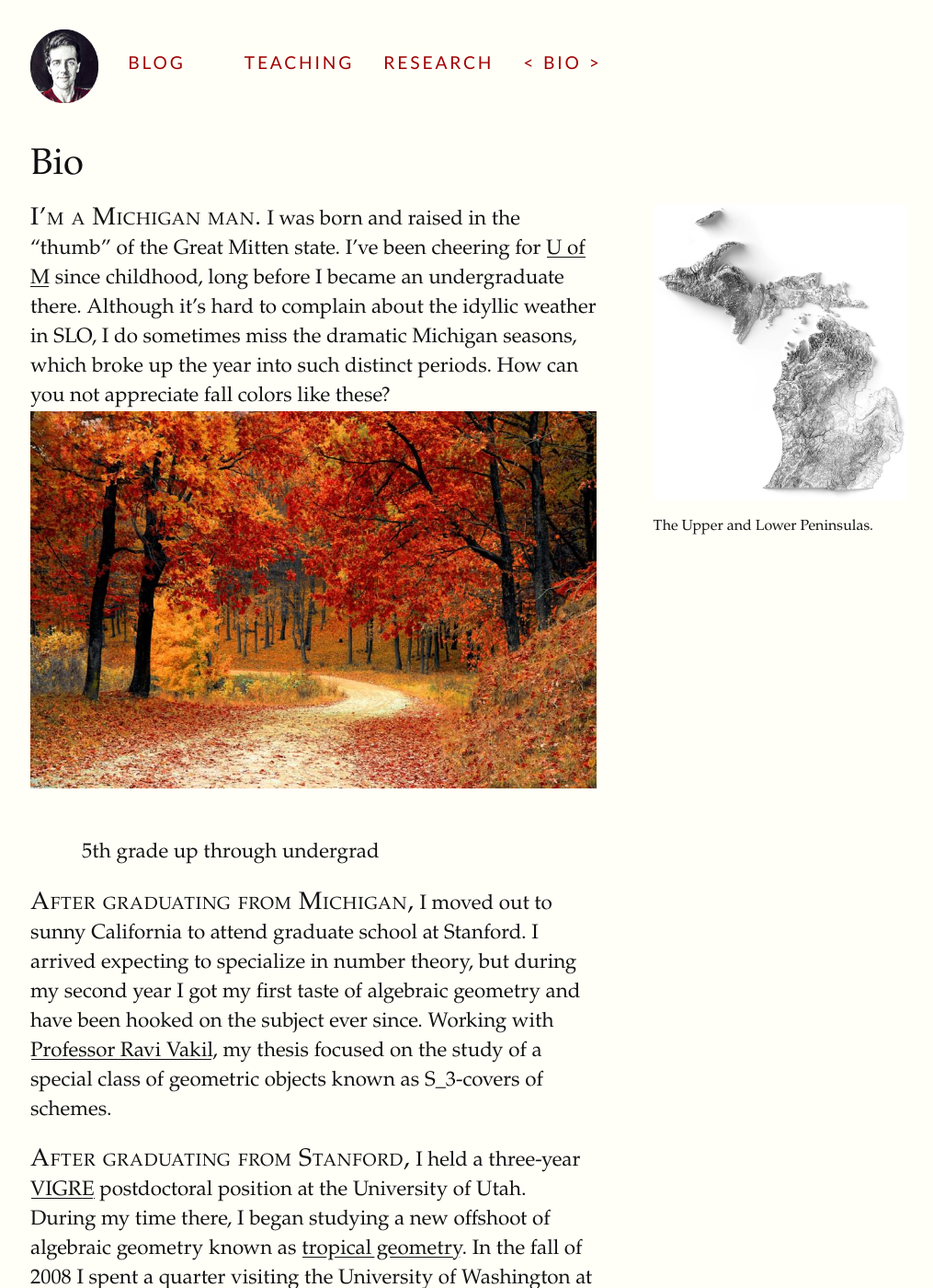
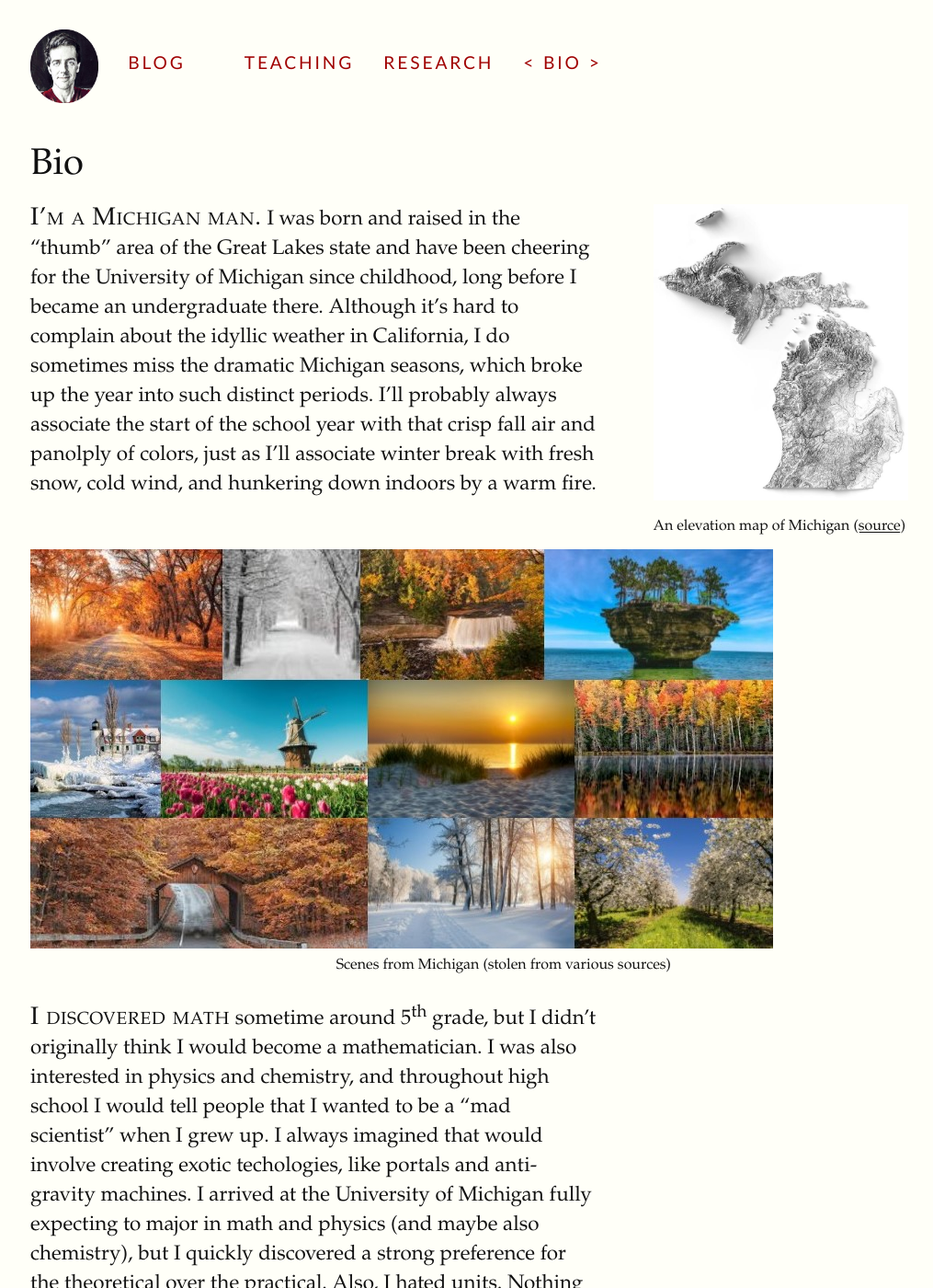
Before and after one commit to roberteaston/blog, a Jekyll site: the page built from about/index.md, in a window 1280 px wide and 1400 px high. Shown: the whole window at 92% size, without its empty margins (127-1142 px from the left). Built offline with Jekyll 4.4.1, drawn with Linux system fonts in a browser that asks for light colours; some web fonts are replaced; formulas are drawn with MathJax 3; some of the changed text lies outside the part shown.

Commit message:
More bio updates

```diff
--- a/about/index.md
+++ b/about/index.md
@@ -4,13 +4,19 @@
 order: 3
 ---
 
-{% marginfigure "margin-figure-id" "assets/img/michigan.png" "The Upper and Lower Peninsulas." %}{% newthought "I'm a Michigan man."%} I was born and raised in the "thumb" of the Great Mitten state. I've been cheering for [U of M](https://umich.edu/) since childhood, long before I became an undergraduate there. Although it's hard to complain about the idyllic weather in SLO, I do sometimes miss the dramatic Michigan seasons, which broke up the year into such distinct periods. How can you not appreciate fall colors like these?
+{% marginfigure "id-michigan" "assets/img/michigan.png" "An elevation map of Michigan ([source](https://muir-way.com/products/michigan-elevation-map))" %}{% newthought "I'm a Michigan man."%} I was born and raised in the "thumb" area of the Great Lakes state and have been cheering for the University of Michigan since childhood, long before I became an undergraduate there. Although it's hard to complain about the idyllic weather in California, I do sometimes miss the dramatic Michigan seasons, which broke up the year into such distinct periods. I'll probably always associate the start of the school year with that crisp fall air and panolply of colors, just as I'll associate winter break with fresh snow, cold wind, and hunkering down indoors by a warm fire.
 
-{% maincolumn "assets/img/michigan_fall.jpg" "" %}
+<br>
 
-- 5th grade up through undergrad
+{% fullwidth "assets/img/ImageQuilt-Michigan.png" "Scenes from Michigan (stolen from various sources)"%}
 
-{% newthought "After graduating from Michigan,"%} I moved out to sunny California to attend graduate school at Stanford. I arrived expecting to specialize in number theory, but during my second year I got my first taste of algebraic geometry and have been hooked on the subject ever since. Working with [Professor Ravi Vakil](http://math.stanford.edu/~vakil/), my thesis focused on the study of a special class of geometric objects known as S_3-covers of schemes.
+{% newthought "I discovered math"%} sometime around 5<sup>th</sup> grade, but I didn't originally think I would become a mathematician. I was also interested in physics and chemistry, and throughout high school I would tell people that I wanted to be a "mad scientist" when I grew up. I always imagined that would involve creating exotic techologies, like portals and anti-gravity machines. I arrived at the University of Michigan fully expecting to major in math and physics (and maybe also chemistry), but I quickly discovered a strong preference for the theoretical over the practical. Also, I hated units. Nothing could get my blood boiling faster than the declaration "We'll set our units so that the speed of light is one." And I know I'm not the only one who felt that way.
+
+{% epigraph 'For those who want some proof that physicists are human, the proof is in the idiocy of all the different units which they use for measuring energy.' 'Richard P. Feynmann' '"The Character of Physical Law"' %}
+
+In any case, my interests quickly focused on the more theoretical subjects, especially number theory.
+
+{% marginfigure "id-ravi" "assets/img/vakil.jpg" "Ravi Vakil is one of only eight people to become a Putnam Fellow four times." %}{% newthought "After graduating from Michigan,"%} I moved out to sunny California to attend graduate school at Stanford. I arrived expecting to specialize in number theory, but during my second year I got my first taste of algebraic geometry and have been hooked on the subject ever since. Working with [Professor Ravi Vakil](http://math.stanford.edu/~vakil/), my thesis focused on the study of a special class of geometric objects known as $$S_3$$-covers of schemes.
 
 {% newthought "After graduating from Stanford,"%} I held a three-year [VIGRE](http://www.math.utah.edu/vigre/) postdoctoral position at the University of Utah. During my time there, I began studying a new offshoot of algebraic geometry known as [tropical geometry](http://en.wikipedia.org/wiki/Tropical_geometry). In the fall of 2008 I spent a quarter visiting the University of Washington at the invitation of [Professor Sandor Kovacs](https://sites.math.washington.edu/~kovacs/current/), and in the spring of 2009 I spent a semester at [MSRI](http://www.msri.org/).
 
```
Also changed, not shown: assets/img/ImageQuilt-Michigan.png (added), 1 other file.
